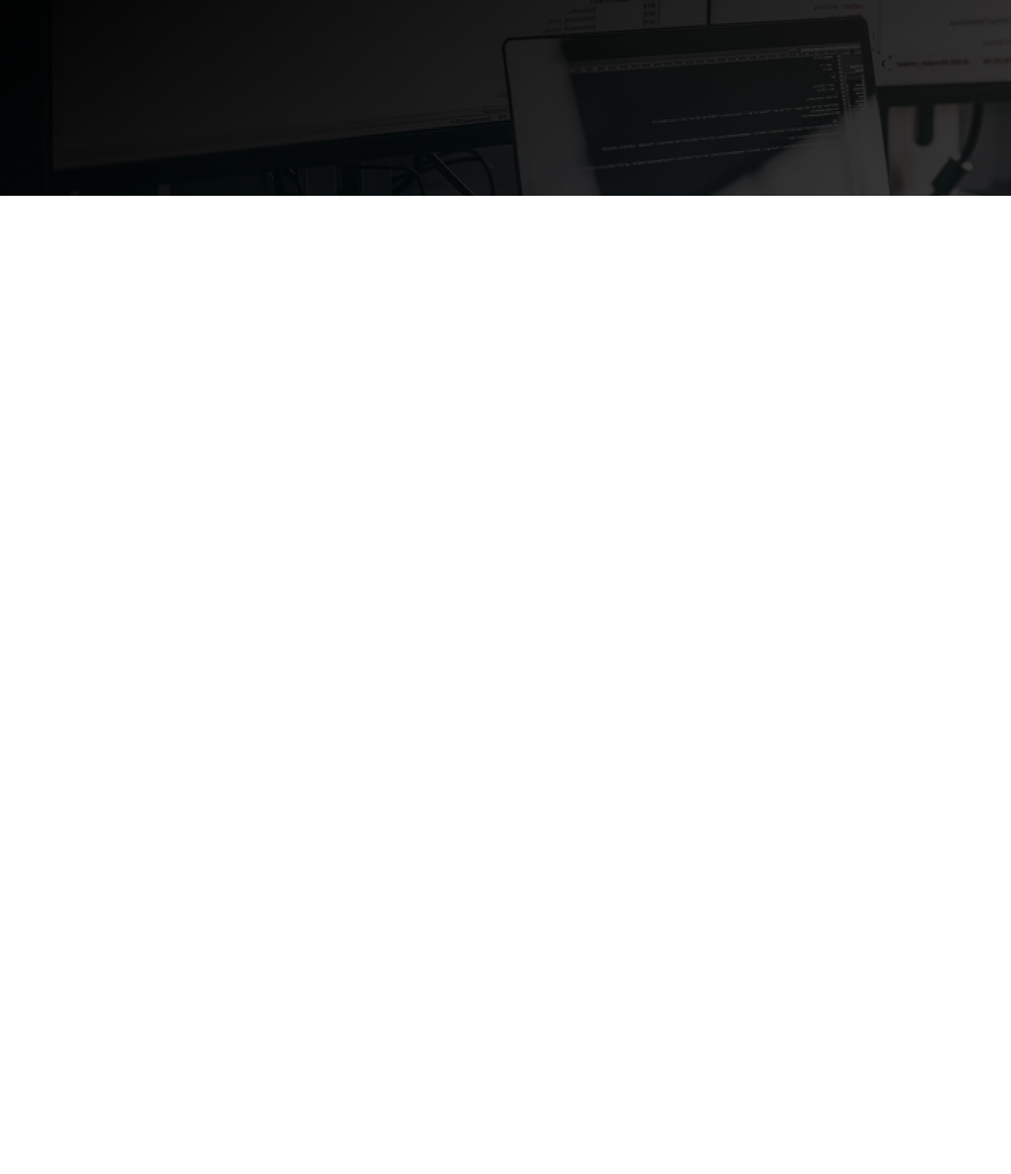
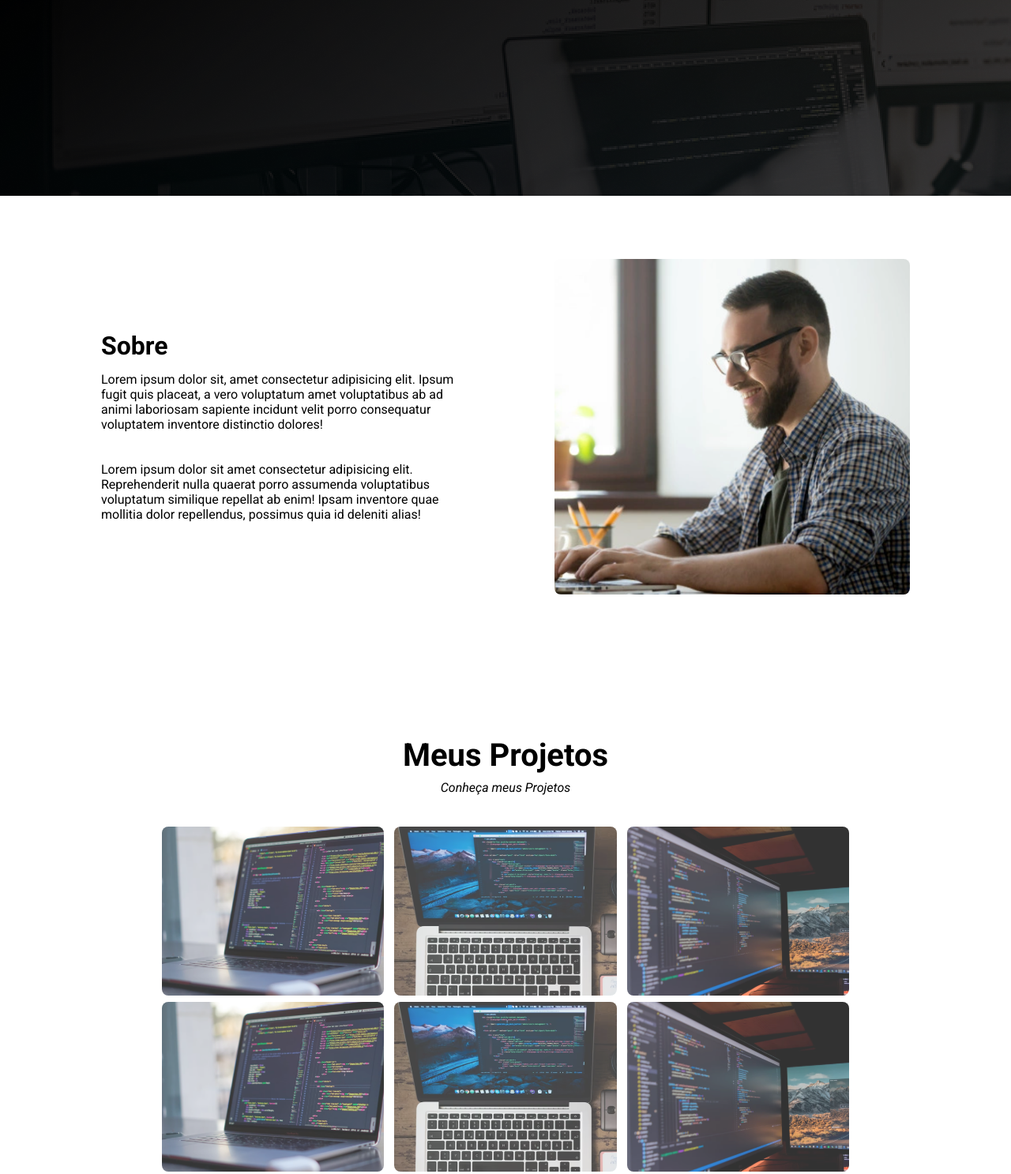
Before and after one commit to Leogiyu/Meus-Projetos, a plain HTML site: page index.html in a window 1280 px wide. Shown: the part 552-2039 px from the top of the page at 79% size. Before the commit the page ends 800 px from the top, so only its background shows below. Drawn offline with Linux system fonts and the light colour scheme.

Commit message:
Atualizacao_07_10_Projeto

```diff
--- a/css/estilos.css
+++ b/css/estilos.css
@@ -36,6 +36,7 @@ body{
 
 /* Fim Nav */
 
+/*Inicio Main */
 .main{
     width: 100%;
     background-color: #494949;
@@ -70,3 +71,65 @@ body{
     transform: scale(1.1);
     transition: 0.9s;
 }
+/* Final Main */
+/* Inicio Sobre*/
+.sobre{
+    background-color: #fff;
+    width: 100%;
+    padding-left: 10%;
+    padding-right: 10%;
+    padding-top: 80px;
+    padding-bottom: 80px;
+    display: flex;
+    align-items: center;
+    justify-content: space-between;
+}
+
+.sobre div{
+    max-width: 50%;
+    padding-right: 40px;
+}
+.sobre img{
+    max-width: 450px;
+    border-radius: 8px;
+}
+.sobre div h2{
+    font-size: 32px;
+    margin-bottom: 14px;
+}
+/*FIM SOBRE */
+.projetos{
+    width: 100%;
+    display: flex;
+    flex-direction: column;
+    justify-content: center;
+    align-items: center;
+    padding: 80px 0;
+}
+.lista-projetos{
+    width: 100%;
+    margin-bottom: 8px;
+    display: flex;
+    justify-content: center;
+    align-items: center;
+}
+.projetos img{
+    width: 22%;
+    margin-right: 0.5%;
+    margin-left: 0.5%;
+    border-radius: 8px;
+    opacity: 0.8;
+    transition: 0.9s;
+}
+.projetos img:hover{
+    opacity: 1;
+}
+.projetos h2{
+    font-size: 40px;
+    margin-top: 20px;
+    margin-bottom: 8px;
+}
+.projetos p{
+    margin-bottom: 40px;
+    font-style: italic;
+}
--- a/index.html
+++ b/index.html
@@ -25,6 +25,7 @@
         </ul>
     </nav>
     <!--FIM NAVBAR-->
+    <!-- INÍCIO MAIN-->
     <section class="main">
         <div>
             <h1>Olá, <br> Seja bem-vindo!</h1>
@@ -32,6 +33,32 @@
             <a href="#"><button class="call-to-action">Veja meus Projetos 🚀</button></a>
         </div>
     </section>
-
+    <!--FIM MAIN-->
+    <!-- INÍCIO SOBRE -->
+     <section class="sobre">
+        <div>
+            <h2>Sobre</h2>
+            <p>Lorem ipsum dolor sit, amet consectetur adipisicing elit. Ipsum fugit quis placeat, a vero voluptatum amet voluptatibus ab ad animi laboriosam sapiente incidunt velit porro consequatur voluptatem inventore distinctio dolores!</p>
+            <br><br>
+            <p>Lorem ipsum dolor sit amet consectetur adipisicing elit. Reprehenderit nulla quaerat porro assumenda voluptatibus voluptatum similique repellat ab enim! Ipsam inventore quae mollitia dolor repellendus, possimus quia id deleniti alias!</p>
+        </div>
+        <img src="img/foto-pc.png" alt="Eu Programando">
+     </section>
+     <!-- FIM SOBRE -->
+     <!-- INÍCIO PROJETOS-->
+    <section class="projetos">
+        <h2>Meus Projetos</h2>
+        <p>Conheça meus Projetos</p>
+        <div class="lista-projetos">
+            <img src="/img/projeto1.png" alt="Imagem Projeto 1">
+            <img src="/img/projeto2.png" alt="Imagem Projeto 2">
+            <img src="/img/projeto3.png" alt="Imagem Projeto 3">
+        </div>
+        <div class="lista-projetos">
+            <img src="/img/projeto1.png" alt="Imagem Projeto 1">
+            <img src="/img/projeto2.png" alt="Imagem Projeto 2">
+            <img src="/img/projeto3.png" alt="Imagem Projeto 3">
+        </div>
+    </section>
 </body>
 </html>
```
